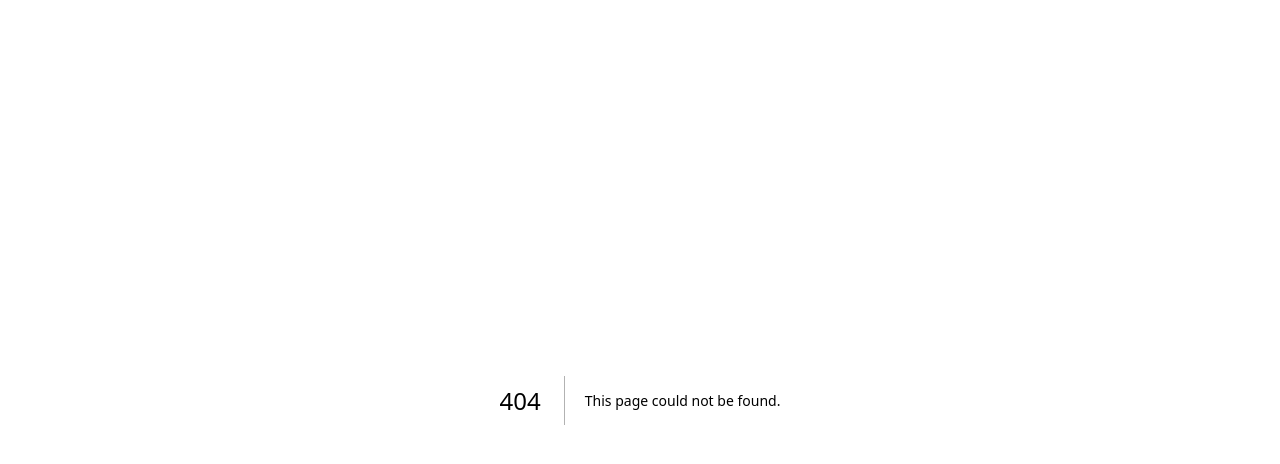
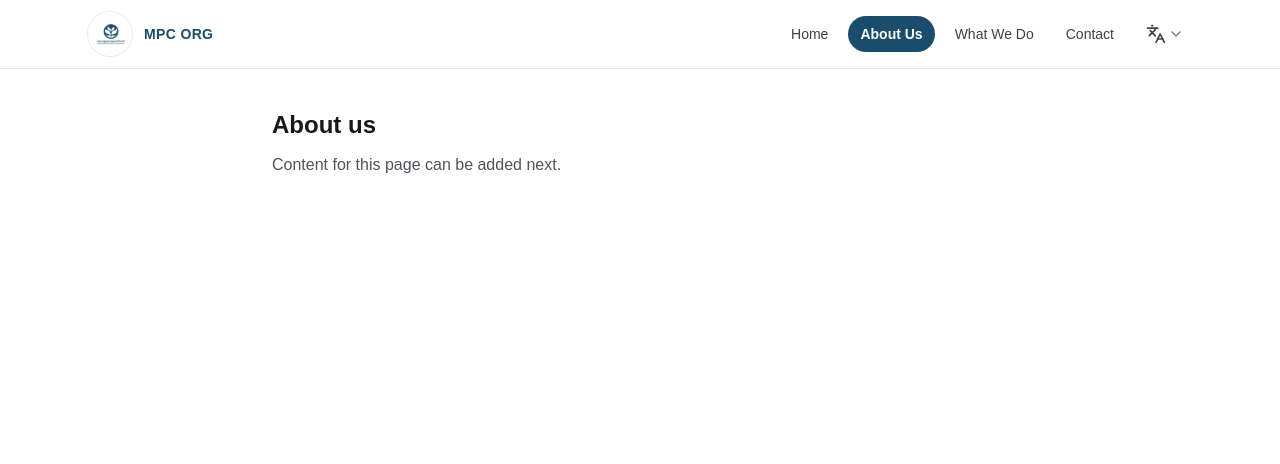
Before and after one commit to mpc-organization/MPC-Web-V1, a Next.js app: page /about in a window 1280 px wide. Before the commit this address had no page. Shown: the top 464 px of the page. Built offline with nearby package versions, Linux system fonts and the light colour scheme.

Commit message:
Add Header component to layout and restructure main content area

```diff
--- /dev/null
+++ b/app/(public)/about/page.tsx
@@ -0,0 +1,12 @@
+export default function AboutPage() {
+  return (
+    <div className="mx-auto max-w-3xl px-4 py-10">
+      <h1 className="text-2xl font-semibold text-zinc-900 dark:text-zinc-50">
+        About us
+      </h1>
+      <p className="mt-3 text-zinc-600 dark:text-zinc-400">
+        Content for this page can be added next.
+      </p>
+    </div>
+  );
+}
--- /dev/null
+++ b/app/(public)/contact/page.tsx
@@ -0,0 +1,12 @@
+export default function ContactPage() {
+  return (
+    <div className="mx-auto max-w-3xl px-4 py-10">
+      <h1 className="text-2xl font-semibold text-zinc-900 dark:text-zinc-50">
+        Contact
+      </h1>
+      <p className="mt-3 text-zinc-600 dark:text-zinc-400">
+        Content for this page can be added next.
+      </p>
+    </div>
+  );
+}
--- /dev/null
+++ b/app/(public)/what-we-do/page.tsx
@@ -0,0 +1,12 @@
+export default function WhatWeDoPage() {
+  return (
+    <div className="mx-auto max-w-3xl px-4 py-10">
+      <h1 className="text-2xl font-semibold text-zinc-900 dark:text-zinc-50">
+        What we do
+      </h1>
+      <p className="mt-3 text-zinc-600 dark:text-zinc-400">
+        Content for this page can be added next.
+      </p>
+    </div>
+  );
+}
--- a/app/layout.tsx
+++ b/app/layout.tsx
@@ -3,6 +3,8 @@ import { Geist, Geist_Mono } from "next/font/google";
 import favicon from "./favicon.jpg";
 
 import "./globals.css";
+
+import Header from "@/shared/components/layout/Header";
 
 const geistSans = Geist({
   variable: "--font-geist-sans",
@@ -37,7 +39,10 @@ export default function RootLayout({
 }>) {
   return (
     <html lang="en" className={rootClassName}>
-      <body className={bodyClassName}>{children}</body>
+      <body className={bodyClassName}>
+        <Header />
+        <main className="flex-1">{children}</main>
+      </body>
     </html>
   );
 }
--- /dev/null
+++ b/shared/components/layout/Header.tsx
@@ -0,0 +1,197 @@
+"use client";
+
+import Image from "next/image";
+import Link from "next/link";
+import { usePathname } from "next/navigation";
+import { useEffect, useId, useState } from "react";
+
+import logo from "@/app/favicon.jpg";
+
+const LOCALE_STORAGE_KEY = "mpc-ui-locale";
+
+type Locale = "en" | "km";
+
+const NAV = [
+  { href: "/", en: "Home", km: "ទំព័រដើម" },
+  { href: "/about", en: "About Us", km: "អំពីយើង" },
+  { href: "/what-we-do", en: "What We Do", km: "អ្វីដែលយើងធ្វើ" },
+  { href: "/contact", en: "Contact", km: "ទំនាក់ទំនង" },
+] as const;
+
+function isActivePath(pathname: string, href: string) {
+  if (href === "/") {
+    return pathname === "/" || pathname === "/home";
+  }
+  return pathname === href || pathname.startsWith(`${href}/`);
+}
+
+function TranslateIcon({ className }: { className?: string }) {
+  return (
+    <svg
+      className={className}
+      viewBox="0 0 24 24"
+      fill="none"
+      stroke="currentColor"
+      strokeWidth="2"
+      strokeLinecap="round"
+      strokeLinejoin="round"
+      aria-hidden
+    >
+      <path d="m5 8 6 6" />
+      <path d="m4 14 6-6 2-3" />
+      <path d="M2 5h12" />
+      <path d="M7 2h1" />
+      <path d="m22 22-5-10-5 10" />
+      <path d="M14 18h6" />
+    </svg>
+  );
+}
+
+function ChevronDownIcon({ className }: { className?: string }) {
+  return (
+    <svg
+      className={className}
+      viewBox="0 0 24 24"
+      fill="none"
+      stroke="currentColor"
+      strokeWidth="2"
+      strokeLinecap="round"
+      strokeLinejoin="round"
+      aria-hidden
+    >
+      <path d="m6 9 6 6 6-6" />
+    </svg>
+  );
+}
+
+export default function Header() {
+  const pathname = usePathname();
+  const [locale, setLocale] = useState<Locale>("en");
+  const menuId = useId();
+
+  useEffect(() => {
+    const stored = window.localStorage.getItem(LOCALE_STORAGE_KEY);
+    if (stored === "en" || stored === "km") {
+      setLocale(stored);
+    }
+  }, []);
+
+  const setLocalePersist = (next: Locale) => {
+    setLocale(next);
+    window.localStorage.setItem(LOCALE_STORAGE_KEY, next);
+  };
+
+  const label = (en: string, km: string) => (locale === "en" ? en : km);
+
+  return (
+    <header className="sticky top-0 z-50 border-b border-zinc-200/80 bg-white/90 backdrop-blur-md dark:border-zinc-800 dark:bg-zinc-950/90">
+      <div className="mx-auto flex max-w-6xl flex-wrap items-center justify-between gap-4 px-4 py-3 sm:px-6">
+        <Link
+          href="/"
+          className="flex items-center gap-3 text-[#1a4d6d] transition-opacity hover:opacity-90 dark:text-[#5a9ab8]"
+        >
+          <Image
+            src={logo}
+            alt="MPC Organization"
+            width={44}
+            height={44}
+            className="size-11 shrink-0 rounded-full object-cover ring-1 ring-zinc-200/80 dark:ring-zinc-700"
+            priority
+          />
+          <span className="hidden text-sm font-semibold tracking-wide sm:inline">
+            MPC ORG
+          </span>
+        </Link>
+
+        <div className="flex flex-1 flex-wrap items-center justify-end gap-2 sm:gap-3">
+          <nav
+            aria-label="Main navigation"
+            className="flex flex-wrap items-center justify-end gap-1 sm:gap-2"
+            lang={locale === "km" ? "km" : "en"}
+          >
+            {NAV.map((item) => {
+              const active = isActivePath(pathname, item.href);
+              return (
+                <Link
+                  key={item.href}
+                  href={item.href}
+                  aria-current={active ? "page" : undefined}
+                  className={[
+                    "rounded-full px-3 py-2 text-sm transition-colors",
+                    active
+                      ? "bg-[#1a4d6d] font-bold text-white dark:bg-[#2d6d8f]"
+                      : "font-medium text-zinc-700 hover:bg-zinc-100 hover:text-[#1a4d6d] dark:text-zinc-300 dark:hover:bg-zinc-800 dark:hover:text-[#7eb8d4]",
+                  ].join(" ")}
+                >
+                  {label(item.en, item.km)}
+                </Link>
+              );
+            })}
+          </nav>
+
+          <div className="group relative shrink-0">
+            <button
+              type="button"
+              id={`${menuId}-trigger`}
+              aria-haspopup="menu"
+              aria-controls={`${menuId}-menu`}
+              className="flex cursor-pointer items-center gap-0.5 rounded-lg p-2 text-zinc-700 transition-colors hover:bg-zinc-100 dark:text-zinc-200 dark:hover:bg-zinc-800"
+              title="Language"
+            >
+              <TranslateIcon className="size-5 shrink-0" />
+              <ChevronDownIcon className="size-4 shrink-0 opacity-70 transition-transform duration-200 group-hover:rotate-180 group-focus-within:rotate-180" />
+            </button>
+
+            <div
+              id={`${menuId}-menu`}
+              role="menu"
+              aria-labelledby={`${menuId}-trigger`}
+              className="pointer-events-none invisible absolute right-0 top-full z-60 pt-2 opacity-0 transition-[opacity,visibility] duration-150 group-hover:pointer-events-auto group-hover:visible group-hover:opacity-100 group-focus-within:pointer-events-auto group-focus-within:visible group-focus-within:opacity-100"
+            >
+              <div className="min-w-54 rounded-xl border border-zinc-200/90 bg-white p-2 shadow-lg shadow-zinc-200/50 ring-1 ring-black/5 dark:border-zinc-700 dark:bg-zinc-900 dark:shadow-black/40 dark:ring-white/10">
+                <button
+                  type="button"
+                  role="menuitemradio"
+                  aria-checked={locale === "km"}
+                  onClick={() => setLocalePersist("km")}
+                  className={[
+                    "flex w-full items-center justify-between gap-3 rounded-lg px-3 py-2.5 text-left text-sm transition-colors",
+                    locale === "km"
+                      ? "cursor-pointer bg-zinc-100 font-bold text-zinc-900 dark:bg-zinc-800 dark:text-zinc-50"
+                      : "cursor-pointer font-medium text-zinc-800 hover:bg-zinc-50 dark:text-zinc-200 dark:hover:bg-zinc-800/80",
+                  ].join(" ")}
+                >
+                  <span lang="km">ភាសាខ្មែរ (Khmer)</span>
+                  {locale === "km" ? (
+                    <span className="text-xs text-[#1a4d6d] dark:text-[#7eb8d4]" aria-hidden>
+                      ✓
+                    </span>
+                  ) : null}
+                </button>
+                <button
+                  type="button"
+                  role="menuitemradio"
+                  aria-checked={locale === "en"}
+                  onClick={() => setLocalePersist("en")}
+                  className={[
+                    "flex w-full items-center justify-between gap-3 rounded-lg px-3 py-2.5 text-left text-sm transition-colors",
+                    locale === "en"
+                      ? "cursor-pointer bg-zinc-100 font-bold text-zinc-900 dark:bg-zinc-800 dark:text-zinc-50"
+                      : "cursor-pointer font-medium text-zinc-800 hover:bg-zinc-50 dark:text-zinc-200 dark:hover:bg-zinc-800/80",
+                  ].join(" ")}
+                >
+                  <span lang="en">English</span>
+                  {locale === "en" ? (
+                    <span className="text-xs text-[#1a4d6d] dark:text-[#7eb8d4]" aria-hidden>
+                      ✓
+                    </span>
+                  ) : null}
+                </button>
+              </div>
+            </div>
+          </div>
+        </div>
+      </div>
+    </header>
+  );
+}
```
